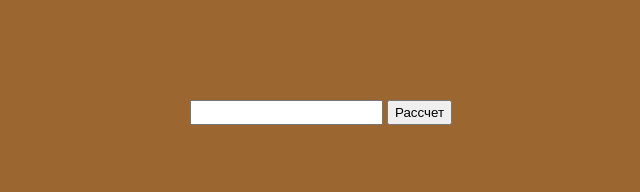
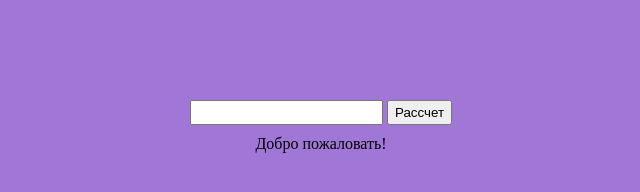
Before and after one commit to omarov-frontend/js-how-old, a plain HTML site: page index.html in a window 1280 px wide. Both pictures are taken after a click on the button "Рассчет". Shown: the whole page, without its empty margins (319-959 px from the left). Drawn offline with Linux system fonts and the light colour scheme.

Commit message:
Сделал рефакторинг кода

```diff
--- a/css/style.css
+++ b/css/style.css
@@ -5,7 +5,7 @@
 }
 
 body {
-    background-color: #9c6630;
+    background-color: #6f30c1a8;
 }
 
 .wrapper {
@@ -17,6 +17,10 @@ body {
     padding: 3px 6px;
 }
 
+#message {
+    margin-top: 10px;
+}
+
 button {
     cursor: pointer;
     padding: 3px 6px;
--- a/index.html
+++ b/index.html
@@ -11,6 +11,7 @@
     <div class="wrapper">
         <input type="number" id="year">
         <button id="calc">Рассчет</button>
+        <p id="message"></p>
     </div>
 
     <script src="./js/main.js"></script>
--- a/js/main.js
+++ b/js/main.js
@@ -1,13 +1,16 @@
 const year = document.querySelector('#year');
 const calcBtn = document.querySelector('#calc');
+const message = document.querySelector('#message');
 const currentYear = 2021;
 
 calcBtn.addEventListener('click', () => {
     let result = currentYear - year.value;
 
     if(result >= 16) {
-        alert('Добро пожаловать!');
+        message.textContent = 'Добро пожаловать!';
     } else {
-        alert('Вход воспрещен!');
+        message.textContent = 'Вход воспрещен!';
     }
+
+    year.value = '';
 })
```
